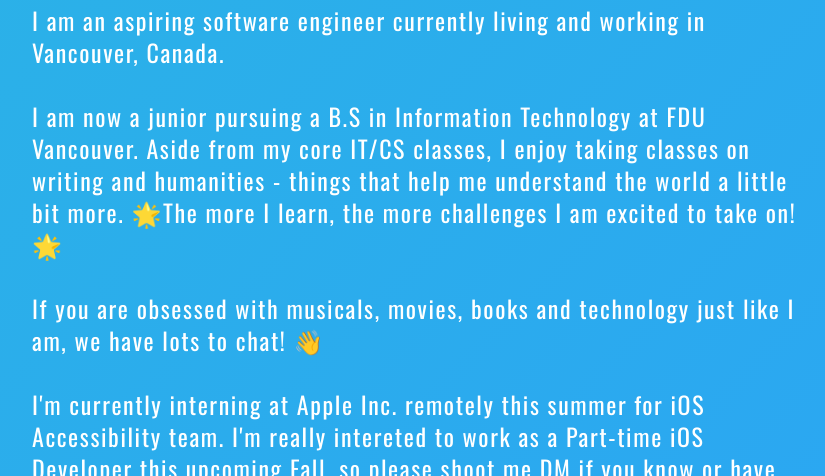
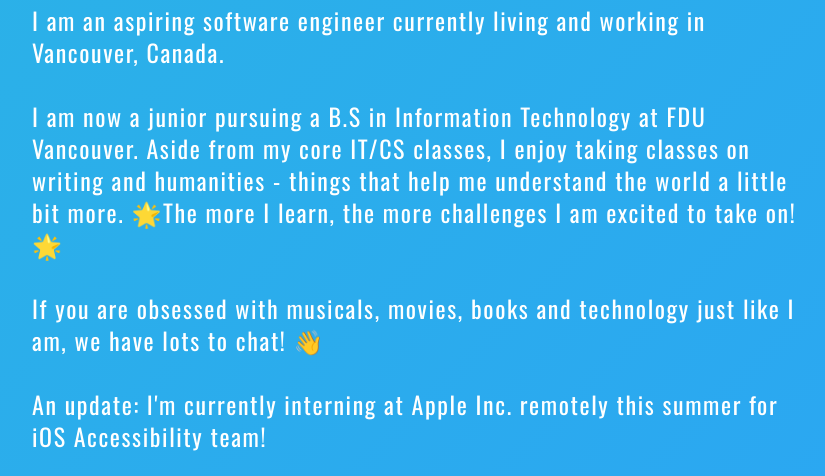
Before and after one commit to Taenerys/Taenerys.github.io, a plain HTML site: page index.html in a window 1280 px wide. Shown: the part 172-648 px from the top of the page, without its empty margins (240-1065 px from the left). Drawn offline with nearby package versions, Linux system fonts and the light colour scheme.

Commit message:
change line

```diff
--- a/index.html
+++ b/index.html
@@ -16,7 +16,7 @@
     <p>I am an aspiring software engineer currently living and working in Vancouver, Canada.</p>
     <p>I am now a junior pursuing a B.S in Information Technology at FDU Vancouver. Aside from my core IT/CS classes, I enjoy taking classes on writing and humanities - things that help me understand the world a little bit more. 🌟The more I learn, the more challenges I am excited to take on! 🌟</p>
     <p>If you are obsessed with musicals, movies, books and technology just like I am, we have lots to chat! 👋</p>
-    <p>I'm currently interning at Apple Inc. remotely this summer for iOS Accessibility team. I'm really intereted to work as a Part-time iOS Developer this upcoming Fall, so please shoot me DM if you know or have any of such opportunities! 😊 </p>
+    <p>An update: I'm currently interning at Apple Inc. remotely this summer for iOS Accessibility team! </p>
 
     <p id="links">
     You can find me on: <a href="mailto:thuanh99@student.fdu.edu" class="icon-link">Email</a>
```
